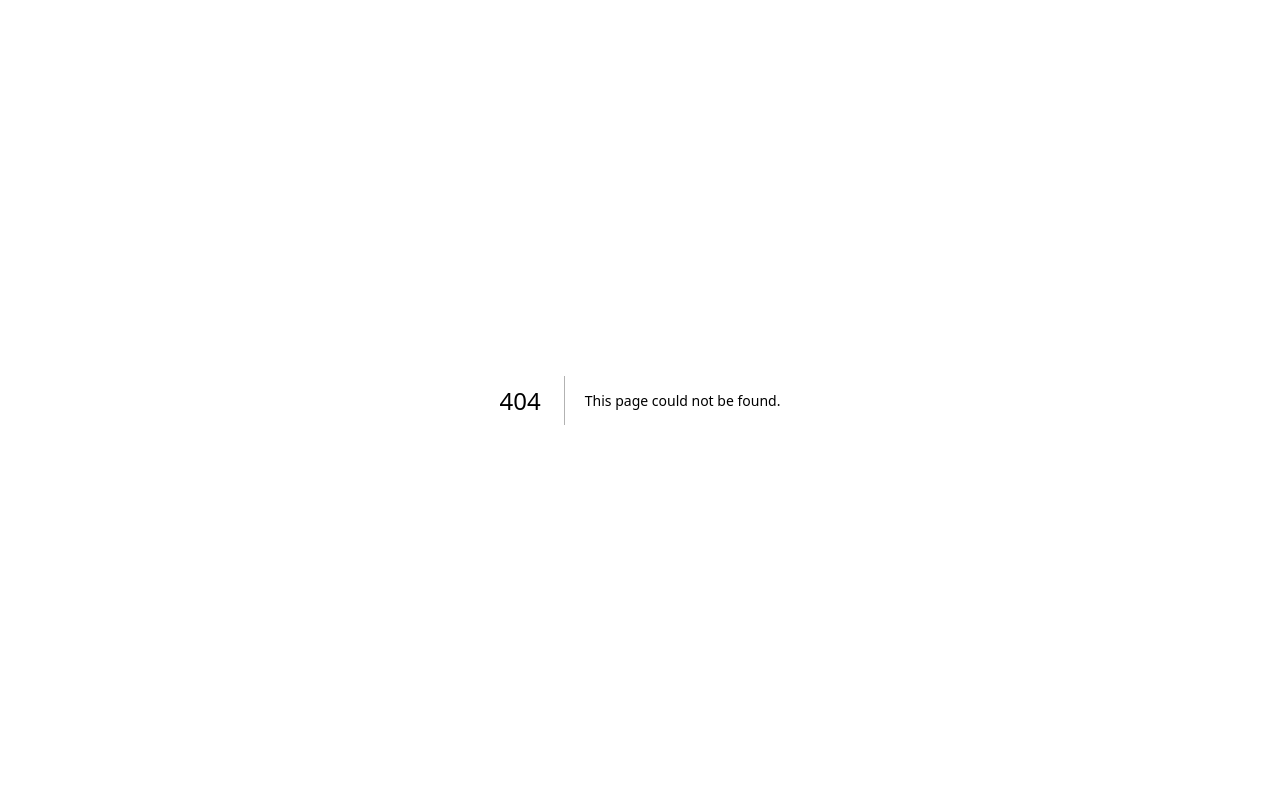
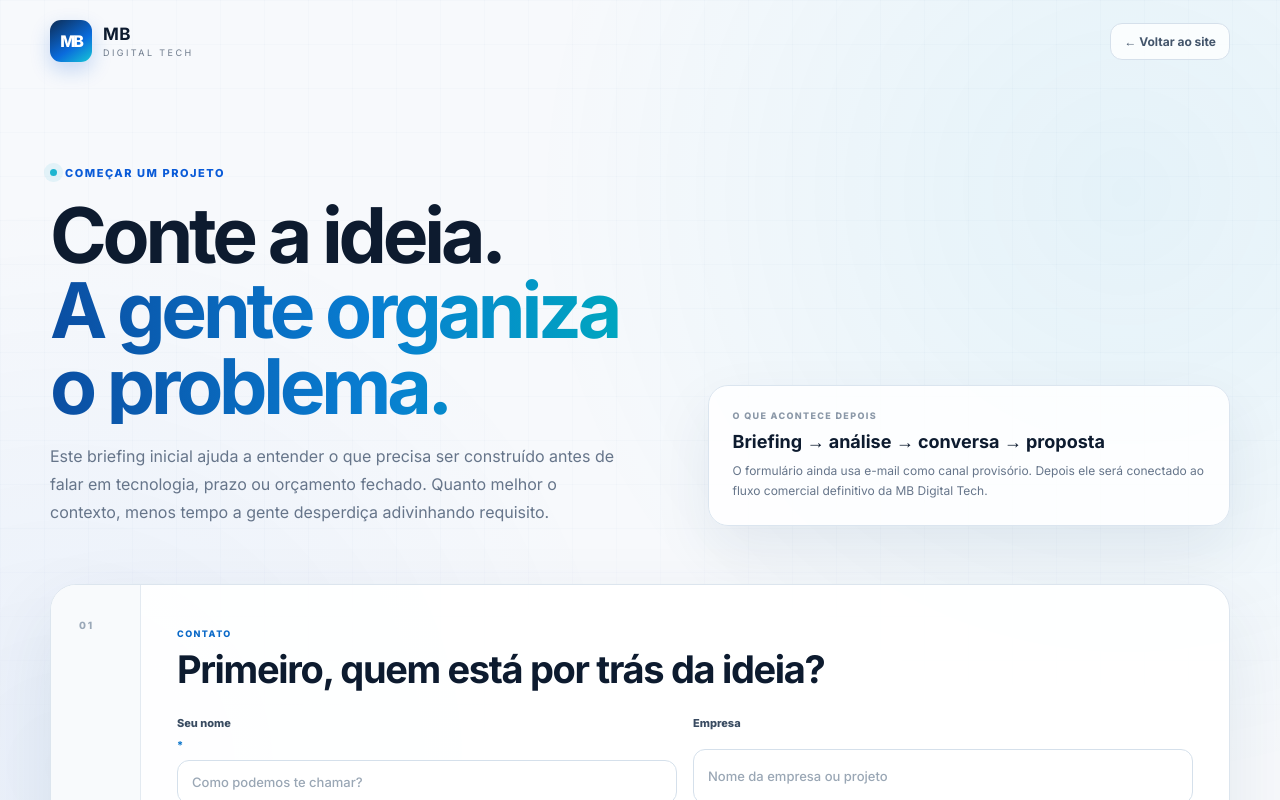
Before and after one commit to refreshmeat/MBdigitaltech, a Next.js app: page /orcamento in a window 1280 px wide. Before the commit this address had no page. Shown: the top 800 px of the page. Built offline with nearby package versions, Linux system fonts and the light colour scheme.

Commit message:
feat: add project quote page

```diff
--- /dev/null
+++ b/app/orcamento/page.tsx
@@ -0,0 +1,59 @@
+import Link from "next/link";
+import type { Metadata } from "next";
+import QuoteForm from "./QuoteForm";
+import styles from "./orcamento.module.css";
+
+export const metadata: Metadata = {
+  title: "Solicitar orçamento | MB Digital Tech",
+  description:
+    "Conte o que você quer construir e gere um briefing inicial para um projeto de software, site, automação, SaaS, bot, integração ou solução com IA.",
+};
+
+export default function OrcamentoPage() {
+  return (
+    <main className={styles.page}>
+      <div className={styles.grid} aria-hidden="true" />
+
+      <header className={styles.header}>
+        <Link href="/" className={styles.brand} aria-label="MB Digital Tech - início">
+          <span className={styles.mark}>MB</span>
+          <span className={styles.brandText}>
+            <strong>MB</strong>
+            <small>DIGITAL TECH</small>
+          </span>
+        </Link>
+        <Link href="/" className={styles.back}>← Voltar ao site</Link>
+      </header>
+
+      <section className={styles.hero}>
+        <div>
+          <span className={styles.kicker}>Começar um projeto</span>
+          <h1>
+            Conte a ideia.
+            <span>A gente organiza o problema.</span>
+          </h1>
+          <p>
+            Este briefing inicial ajuda a entender o que precisa ser construído antes de falar em tecnologia, prazo ou orçamento fechado. Quanto melhor o contexto, menos tempo a gente desperdiça adivinhando requisito.
+          </p>
+        </div>
+
+        <aside className={styles.heroAside}>
+          <span>O que acontece depois</span>
+          <strong>Briefing → análise → conversa → proposta</strong>
+          <p>
+            O formulário ainda usa e-mail como canal provisório. Depois ele será conectado ao fluxo comercial definitivo da MB Digital Tech.
+          </p>
+        </aside>
+      </section>
+
+      <section className={styles.formWrap}>
+        <QuoteForm />
+      </section>
+
+      <footer className={styles.footer}>
+        <span>MB Digital Tech · Software, automação e IA</span>
+        <span>Rio de Janeiro · Brasil</span>
+      </footer>
+    </main>
+  );
+}
```
